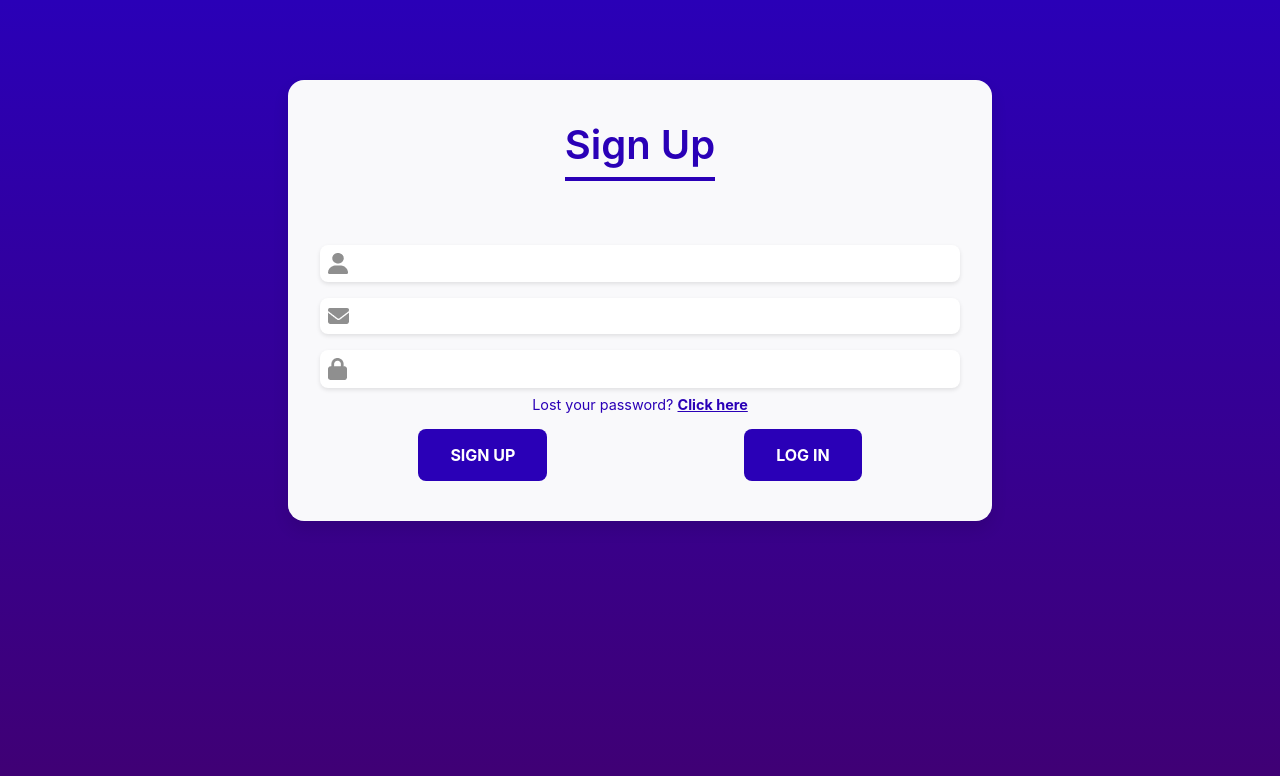
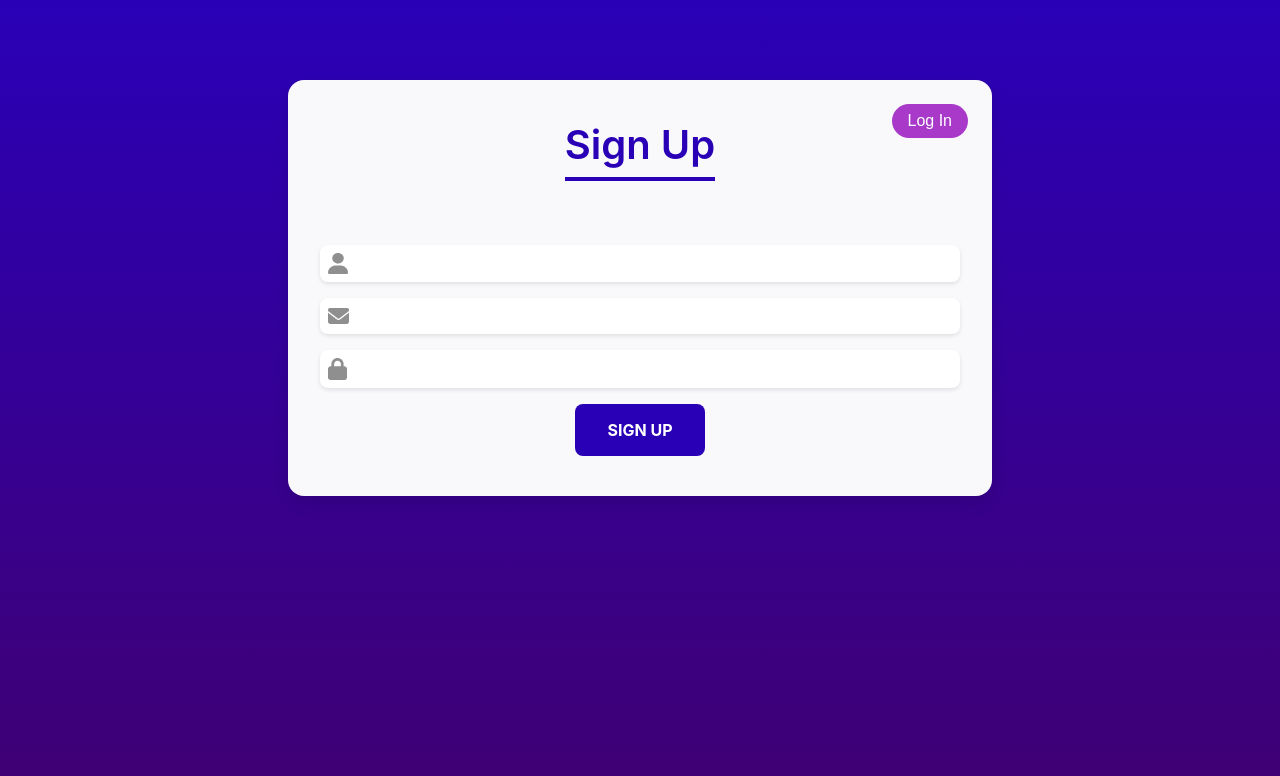
Before and after one commit to EmeraldGames3/BookingFe, a React (Create React App) app in the folder src/: page / in a window 1280 px wide. Shown: the top 776 px of the page. Built offline with nearby package versions, Linux system fonts and the light colour scheme.

Commit message:
Welcome Page second draft

```diff
--- /dev/null
+++ b/src/src/Components/WelcomePage/ForgotPassword/ForgotPassword.css
@@ -0,0 +1,12 @@
+.forgot-password {
+    color: #2A00B7;
+    font-size: 0.9em;
+    text-align: center;
+    margin-top: 1vh;
+    cursor: pointer;
+}
+
+.forgot-password span {
+    text-decoration: underline;
+    font-weight: bold;
+}
--- /dev/null
+++ b/src/src/Components/WelcomePage/ForgotPassword/ForgotPassword.js
@@ -0,0 +1,10 @@
+import './ForgotPassword.css'
+
+export default function ForgotPassword() {
+    return (
+        <div className='forgot-password'>
+            <text>Lost your password? </text>
+            <span>Click here</span>
+        </div>
+    )
+}
--- a/src/src/Components/WelcomePage/LoginSignUp.css
+++ b/src/src/Components/WelcomePage/LoginSignUp.css
@@ -1,15 +1,16 @@
 .container {
+    position: relative; /* This is necessary for absolute positioning inside the container */
     display: flex;
     flex-direction: column;
-    align-items: center; /* Centering children horizontally */
-    justify-content: center; /* Centering children vertically */
-    margin: 10vh auto; /* Margin top as viewport height percentage */
-    background: #f9f9fb; /* Soft background color */
-    padding: 5vh 2.5vw; /* Padding relative to the viewport */
-    border-radius: 1em; /* Rounded corners */
-    box-shadow: 0 0.5em 1em rgba(0, 0, 0, 0.1); /* Subtle shadow for depth */
-    width: 80vw; /* Width relative to viewport width */
-    max-width: 40em; /* Max width to maintain form proportions */
+    align-items: center;
+    justify-content: center;
+    margin: 10vh auto;
+    background: #f9f9fb;
+    padding: 5vh 2.5vw;
+    border-radius: 1em;
+    box-shadow: 0 0.5em 1em rgba(0, 0, 0, 0.1);
+    width: 80vw;
+    max-width: 40em; /* The max-width of the container should be set to define its actual size */
 }
 
 .inputs {
@@ -40,39 +41,10 @@ input:focus {
     box-shadow: 0 0 0 2px #2A00B7; /* Custom focus style */
 }
 
-.forgot-password {
-    color: #2A00B7;
-    font-size: 0.9em;
-    text-align: center;
-    margin-top: 1vh;
-    cursor: pointer;
-}
-
-.forgot-password span {
-    text-decoration: underline;
-    font-weight: bold;
-}
-
-.submit-container {
+.header-with-toggle {
     display: flex;
-    justify-content: space-around;
-    width: 100%; /* Full width of the parent container */
-    margin-top: 2vh;
-}
-
-.submit {
-    background: #2A00B7;
-    color: white;
-    padding: 1em 2em;
-    border-radius: 0.5em; /* Rounded corners for buttons */
-    text-transform: uppercase;
-    font-weight: bold;
-    cursor: pointer;
-    transition: background-color 0.3s ease; /* Smooth background color transition */
-}
-
-.submit:hover {
-    background: #210094; /* Darker shade on hover */
+    justify-content: space-between;
+    align-items: center;
 }
 
 /* Media query for smaller screens to ensure usability */
--- a/src/src/Components/WelcomePage/LoginSignUp.js
+++ b/src/src/Components/WelcomePage/LoginSignUp.js
@@ -5,37 +5,38 @@ import person from '../Assets/person.png'
 import password from '../Assets/password.png'
 import { useState } from 'react'
 import WelcomeHeader from './WelcomePageHeader/WelcomeHeader'
+import ForgotPassword from './ForgotPassword/ForgotPassword'
+import SubmitButton from './SubmitButton/SubmitButton'
+import ToggleButton from './ToggleButton/ToggleButton'
 
 export default function LoginSignUp() {
     const [action, setAction] = useState('Sign Up');
 
     return (
         <div className='container'>
-            <WelcomeHeader action={action}/>
+            <div className='header-with-toggle'>
+                <WelcomeHeader action={action}/>
+                <ToggleButton action={action} setAction={setAction} />
+            </div>
             <div className='inputs'>
                 <div className='input'>
                     <img src={person} alt=''/>
                     <input type='text'/>
                 </div>
+                {action === 'Sign Up' &&
                 <div className='input'>
                     <img src={email} alt=''/>
                     <input type='email'/>
-                </div>
+                </div>}
                 <div className='input'>
                     <img src={password} alt=''/>
                     <input type='password'/>
                 </div>
             </div>
 
-            <div className='forgot-password'>
-                <text>Lost your password? </text>
-                <span>Click here</span>
-            </div>
+            {action === 'Log In' && <ForgotPassword/>}
 
-            <div className='submit-container'>
-                <div className='submit'>Sign Up</div>
-                <div className='submit'>Log In</div>
-            </div>
+            <SubmitButton action={action}/>
         </div>
     )
 }
--- /dev/null
+++ b/src/src/Components/WelcomePage/SubmitButton/SubmitButton.css
@@ -0,0 +1,21 @@
+.submit {
+    background: #2A00B7;
+    color: white;
+    padding: 1em 2em;
+    border-radius: 0.5em; /* Rounded corners for buttons */
+    text-transform: uppercase;
+    font-weight: bold;
+    cursor: pointer;
+    transition: background-color 0.3s ease; /* Smooth background color transition */
+}
+
+.submit:hover {
+    background: #210094; /* Darker shade on hover */
+}
+
+.submit-container {
+    display: flex;
+    justify-content: space-around;
+    width: 100%; /* Full width of the parent container */
+    margin-top: 2vh;
+}
--- /dev/null
+++ b/src/src/Components/WelcomePage/SubmitButton/SubmitButton.js
@@ -0,0 +1,9 @@
+import './SubmitButton.css'
+
+export default function renderSubmitButtons(action) {
+    return (
+        <div className='submit-container'>
+            <div className='submit'>{action.action}</div>
+        </div>
+    );
+}
--- /dev/null
+++ b/src/src/Components/WelcomePage/ToggleButton/ToggleButton.css
@@ -0,0 +1,22 @@
+.toggle-btn {
+    position: absolute;
+    top: 1.5rem; /* Adjusted for better alignment */
+    right: 1.5rem; /* Adjusted for better alignment */
+    padding: 0.5rem 1rem; /* Adjust padding as necessary */
+    border: none;
+    background-color: #a839c9;
+    color: white;
+    border-radius: 20px; /* Changed from percentage to pixels for consistency */
+    cursor: pointer;
+    transition: background-color 0.3s;
+    font-size: 1rem; /* Add font size if necessary */
+    z-index: 10; /* Ensure the button is above other elements */
+}
+
+.toggle-btn.active {
+    background-color: #4c4177;
+}
+
+.toggle-btn:hover {
+    background-color: #524ec2;
+}
--- /dev/null
+++ b/src/src/Components/WelcomePage/ToggleButton/ToggleButton.js
@@ -0,0 +1,17 @@
+import React from 'react';
+import './ToggleButton.css';
+
+const ToggleButton = ({ action, setAction }) => {
+    const toggleAction = () => {
+        const newAction = action === 'Sign Up' ? 'Log In' : 'Sign Up';
+        setAction(newAction);
+    };
+
+    return (
+        <button className="toggle-btn" onClick={toggleAction}>
+            {action === 'Sign Up' ? 'Log In' : 'Sign Up'}
+        </button>
+    );
+};
+
+export default ToggleButton;
```
